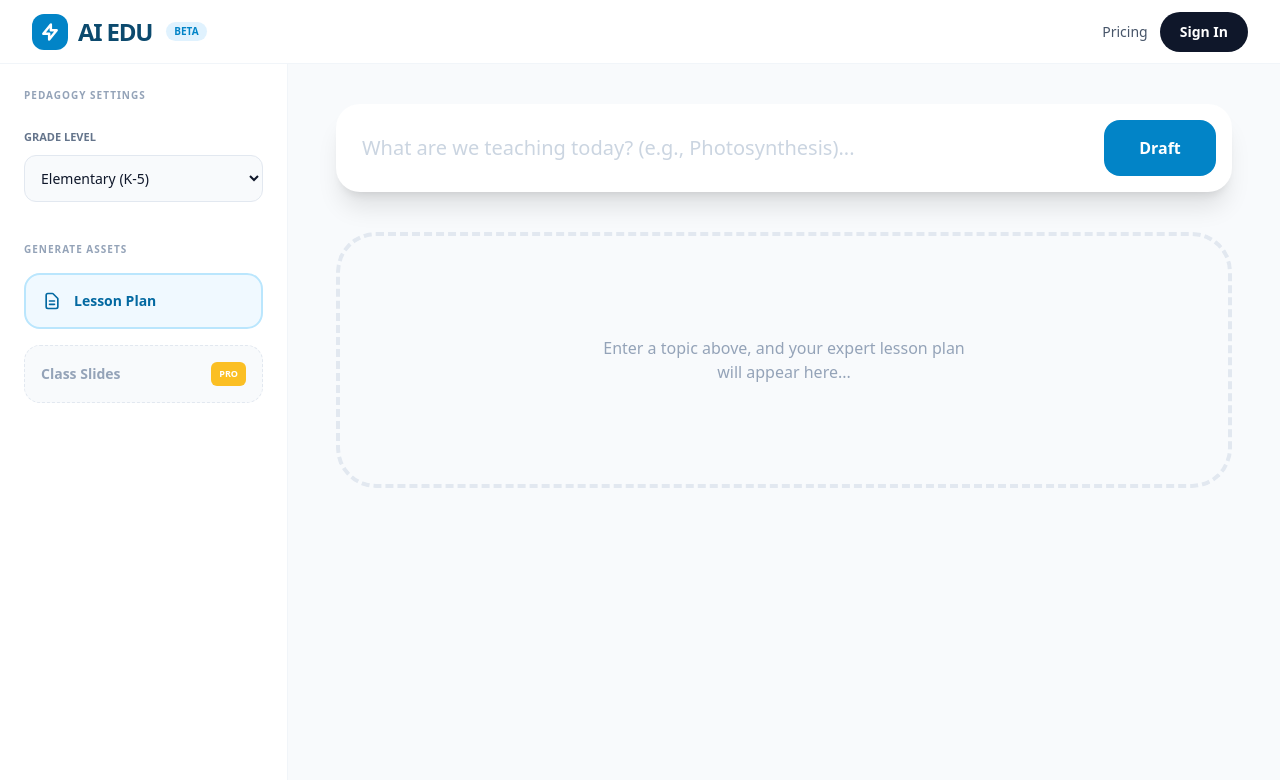
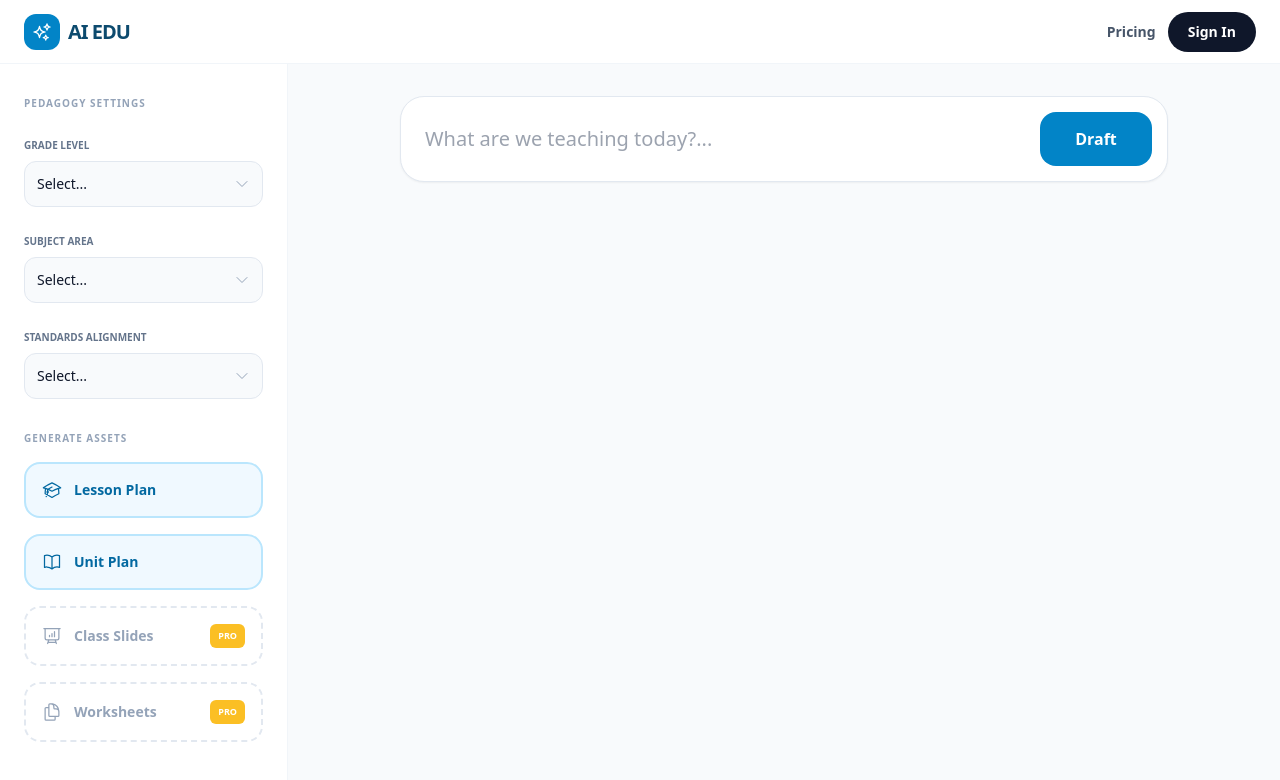
Before and after one commit to joanjiaocn-rgb/eduus, a Next.js app: page /page-new in a window 1280 px wide. Shown: the top 780 px of the page. Built offline with nearby package versions, Linux system fonts and the light colour scheme.

Commit message:
feat: complete left sidebar with all pedagogy and asset settings

```diff
--- a/app/page-new/page.js
+++ b/app/page-new/page.js
@@ -1,5 +1,7 @@
 "use client";
 import { useState } from "react";
+import { SparklesIcon, ChevronDownIcon, AcademicCapIcon, PresentationChartBarIcon, DocumentDuplicateIcon, BookOpenIcon, Cog6ToothIcon } from '@heroicons/react/24/outline';
+import { StarIcon } from '@heroicons/react/24/solid';
 
 export default function Home() {
   const [topic, setTopic] = useState("");
@@ -7,126 +9,71 @@ export default function Home() {
   const [showResult, setShowResult] = useState(false);
 
   const handleGenerate = () => {
-    if (!topic.trim()) {
-      alert("Please enter a topic first.");
-      return;
-    }
-
+    if (!topic.trim()) return alert("Please enter a topic first.");
     setIsGenerating(true);
-
-    setTimeout(() => {
-      setIsGenerating(false);
-      setShowResult(true);
-    }, 1800);
-  };
-
-  const handleKeyDown = (e) => {
-    if (e.key === "Enter") handleGenerate();
+    setTimeout(() => { setIsGenerating(false); setShowResult(true); }, 1800);
   };
 
   return (
-    <div className="bg-slate-50 text-slate-900 h-screen flex flex-col overflow-hidden font-sans">
+    <div className="bg-slate-50 text-slate-900 h-screen flex font-sans">
       {/* 导航栏 */}
-      <header className="h-16 bg-white border-b border-slate-100 flex items-center justify-between px-6 lg:px-8 shrink-0 z-50 sticky top-0">
-        <div className="flex items-center gap-2.5">
-          <div className="bg-brand-600 p-2 rounded-xl text-white">
-            <svg className="w-5 h-5" fill="none" stroke="currentColor" viewBox="0 0 24 24"><path strokeLinecap="round" strokeLinejoin="round" strokeWidth="3" d="M13 10V3L4 14h7v7l9-11h-7z"/></svg>
-          </div>
-          <span className="text-2xl font-black text-brand-900 tracking-tighter">AI EDU</span>
-          <span className="text-[10px] font-bold bg-brand-100 text-brand-600 px-2 py-0.5 rounded-full uppercase ml-1">Beta</span>
+      <header className="fixed top-0 left-0 right-0 h-16 bg-white border-b border-slate-100 flex items-center justify-between px-6 z-50">
+        <div className="flex items-center gap-2">
+          <div className="bg-brand-600 p-2 rounded-xl text-white"><SparklesIcon className="w-5 h-5"/></div>
+          <span className="text-xl font-black text-brand-900 tracking-tighter">AI EDU</span>
         </div>
         <div className="flex items-center gap-3">
-          <button className="text-sm font-medium text-slate-600 hover:text-brand-600">Pricing</button>
-          <button className="bg-slate-900 text-white px-5 py-2.5 rounded-full text-sm font-bold hover:bg-slate-800 transition-colors">Sign In</button>
+          <button className="text-sm font-bold text-slate-600">Pricing</button>
+          <button className="bg-slate-900 text-white px-5 py-2.5 rounded-full text-sm font-bold hover:bg-slate-800">Sign In</button>
         </div>
       </header>
 
-      {/* 主体布局 */}
-      <div className="flex flex-1 overflow-hidden">
-        {/* 左侧侧边栏 */}
-        <aside className="w-72 bg-white border-r border-slate-100 p-6 flex flex-col gap-10 overflow-y-auto shrink-0 hidden md:flex">
+      {/* 侧边栏 */}
+      <aside className="w-72 bg-white border-r border-slate-100 p-6 pt-24 flex flex-col gap-8 overflow-y-auto">
         <section className="space-y-5">
-            <h3 className="text-[10px] font-black text-slate-400 uppercase tracking-widest mb-4">Pedagogy Settings</h3>
-            <div className="space-y-2">
-              <label className="text-[11px] font-bold text-slate-500 uppercase">Grade Level</label>
-              <select className="w-full p-3 bg-slate-50 border border-slate-200 rounded-xl text-sm outline-none focus:ring-2 focus:ring-brand-600 transition-all">
-                <option>Elementary (K-5)</option>
-                <option>Middle School (6-8)</option>
-                <option>High School (9-12)</option>
-              </select>
+          <h3 className="text-[10px] font-black text-slate-400 uppercase tracking-widest">Pedagogy Settings</h3>
+          {['Grade Level', 'Subject Area', 'Standards Alignment'].map(label => (
+            <div key={label} className="space-y-1.5">
+              <label className="text-[10px] font-bold text-slate-500 uppercase">{label}</label>
+              <button className="w-full p-3 bg-slate-50 border border-slate-200 rounded-xl text-sm flex justify-between items-center hover:border-brand-600">
+                Select... <ChevronDownIcon className="w-4 h-4 text-slate-400"/>
+              </button>
             </div>
+          ))}
         </section>
 
-          <section className="flex-1 space-y-4">
-            <h3 className="text-[10px] font-black text-slate-400 uppercase tracking-widest mb-4">Generate Assets</h3>
-
-            <button onClick={handleGenerate} className="w-full flex items-center gap-3 p-4 bg-brand-50 text-brand-700 rounded-2xl font-bold text-sm border-2 border-brand-200 hover:bg-brand-100 transition-all active:scale-[0.98]">
-              <svg className="w-5 h-5" fill="none" stroke="currentColor" viewBox="0 0 24 24"><path strokeLinecap="round" strokeLinejoin="round" strokeWidth="2" d="M9 12h6m-6 4h6m2 5H7a2 2 0 01-2-2V5a2 2 0 012-2h5.586a1 1 0 01.707.293l5.414 5.414a1 1 0 01.293.707V19a2 2 0 01-2 2z"/></svg>
-              <span>Lesson Plan</span>
+        <section className="space-y-4">
+          <h3 className="text-[10px] font-black text-slate-400 uppercase tracking-widest">Generate Assets</h3>
+          {[
+            { name: 'Lesson Plan', icon: AcademicCapIcon, pro: false },
+            { name: 'Unit Plan', icon: BookOpenIcon, pro: false },
+            { name: 'Class Slides', icon: PresentationChartBarIcon, pro: true },
+            { name: 'Worksheets', icon: DocumentDuplicateIcon, pro: true }
+          ].map(item => (
+            <button key={item.name} className={`w-full flex items-center justify-between p-4 rounded-2xl font-bold text-sm border-2 ${item.pro ? 'border-dashed border-slate-200 text-slate-400' : 'bg-brand-50 border-brand-200 text-brand-700'}`}>
+              <div className="flex items-center gap-3"><item.icon className="w-5 h-5"/>{item.name}</div>
+              {item.pro && <span className="text-[9px] bg-pro-400 text-white px-2 py-0.5 rounded-md font-extrabold">PRO</span>}
             </button>
-
-            {/* PRO 按钮 */}
-            <button className="w-full flex items-center justify-between p-4 bg-slate-50 text-slate-400 rounded-2xl font-bold text-sm border border-dashed border-slate-200 cursor-not-allowed group">
-              <span>Class Slides</span>
-              <span className="flex items-center gap-1 bg-pro-400 text-[9px] text-white px-2 py-0.5 rounded-md font-extrabold group-hover:scale-105 transition-transform">
-                PRO
-              </span>
-            </button>
+          ))}
         </section>
       </aside>
 
-        {/* 右侧主内容区域 */}
-        <main className="flex-1 overflow-y-auto p-6 lg:p-10">
-          <div className="max-w-4xl mx-auto space-y-10">
-            {/* 输入搜索框 */}
-            <div className="relative group">
-              <input
-                type="text"
-                value={topic}
-                onChange={(e) => setTopic(e.target.value)}
-                onKeyDown={handleKeyDown}
-                className="w-full bg-white p-7 pl-6 pr-36 rounded-3xl shadow-xl border-2 border-transparent focus:border-brand-600 outline-none text-xl font-medium transition-all placeholder:text-slate-300"
-                placeholder="What are we teaching today? (e.g., Photosynthesis)..."
-              />
-              <button
-                onClick={handleGenerate}
-                disabled={isGenerating}
-                className="absolute right-4 top-4 bottom-4 w-28 bg-brand-600 text-white rounded-2xl font-bold hover:bg-brand-700 transition-colors flex items-center justify-center disabled:bg-brand-400"
-              >
-                {isGenerating ? (
-                  <div className="w-5 h-5 border-2 border-white/30 border-t-white rounded-full animate-spin" />
-                ) : (
-                  "Draft"
-                )}
-              </button>
+      {/* 内容区 */}
+      <main className="flex-1 p-12 pt-24 overflow-y-auto">
+        <div className="max-w-3xl mx-auto space-y-10">
+          <div className="relative">
+            <input value={topic} onChange={e => setTopic(e.target.value)} className="w-full bg-white p-7 pl-6 pr-36 rounded-3xl shadow-sm border border-slate-200 text-xl font-medium outline-none focus:ring-2 focus:ring-brand-600" placeholder="What are we teaching today?..." />
+            <button onClick={handleGenerate} disabled={isGenerating} className="absolute right-4 top-4 bottom-4 w-28 bg-brand-600 text-white rounded-2xl font-bold hover:bg-brand-700">{isGenerating ? '...' : 'Draft'}</button>
           </div>
 
-            {/* 状态渲染逻辑 */}
-            {!showResult ? (
-              <div className="h-64 border-4 border-dashed border-slate-200 rounded-[2.5rem] flex flex-col items-center justify-center text-slate-400 gap-4 text-center p-8">
-                <p className="font-medium max-w-sm">Enter a topic above, and your expert lesson plan will appear here...</p>
-              </div>
-            ) : (
-              <div className="bg-white rounded-[2.5rem] shadow-sm border border-slate-100 p-8 md:p-12 animate-in fade-in slide-in-from-bottom-4 duration-700">
-                <div className="mb-10 pb-8 border-b border-slate-100">
-                  <h1 className="text-4xl md:text-5xl font-black mb-6 leading-tight text-brand-900">{topic}</h1>
-                  <div className="flex gap-3">
-                     <span className="bg-brand-100 text-brand-700 font-bold text-[10px] uppercase px-3 py-1.5 rounded-full">Science</span>
-                     <span className="bg-emerald-50 text-emerald-700 font-bold text-[10px] uppercase px-3 py-1.5 rounded-full">CCSS Aligned</span>
-                  </div>
-                </div>
-
-                <div className="space-y-10 text-slate-700 leading-relaxed">
-                  <section className="space-y-2 border-l-4 border-brand-200 pl-5">
-                    <h2 className="text-xs font-black text-brand-600 uppercase tracking-widest">Learning Objective</h2>
-                    <p className="italic text-base">Students will be able to understand the core concepts of {topic}.</p>
-                  </section>
-                </div>
+          {showResult && (
+            <div className="bg-white rounded-3xl p-10 border border-slate-100 shadow-sm">
+              <h1 className="text-3xl font-black text-brand-900 mb-6">{topic}</h1>
+              <p className="text-slate-600">Generated content for {topic}...</p>
             </div>
           )}
         </div>
       </main>
     </div>
-    </div>
   );
 }
```
Lines whose indentation alone changed are shown as unchanged.
